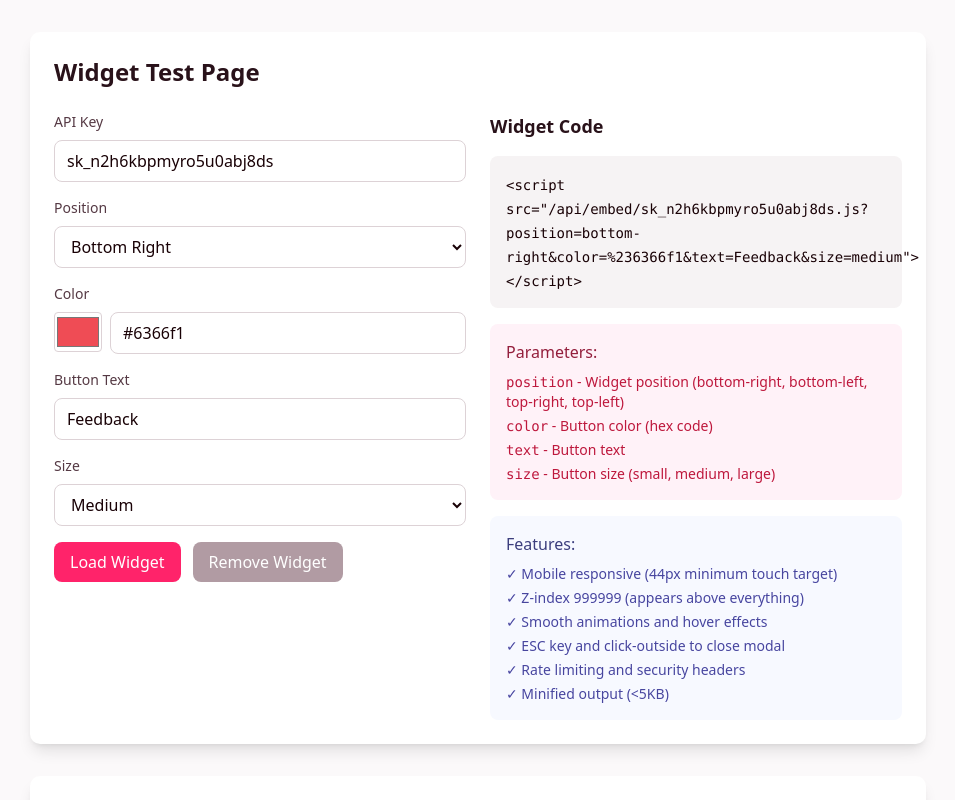
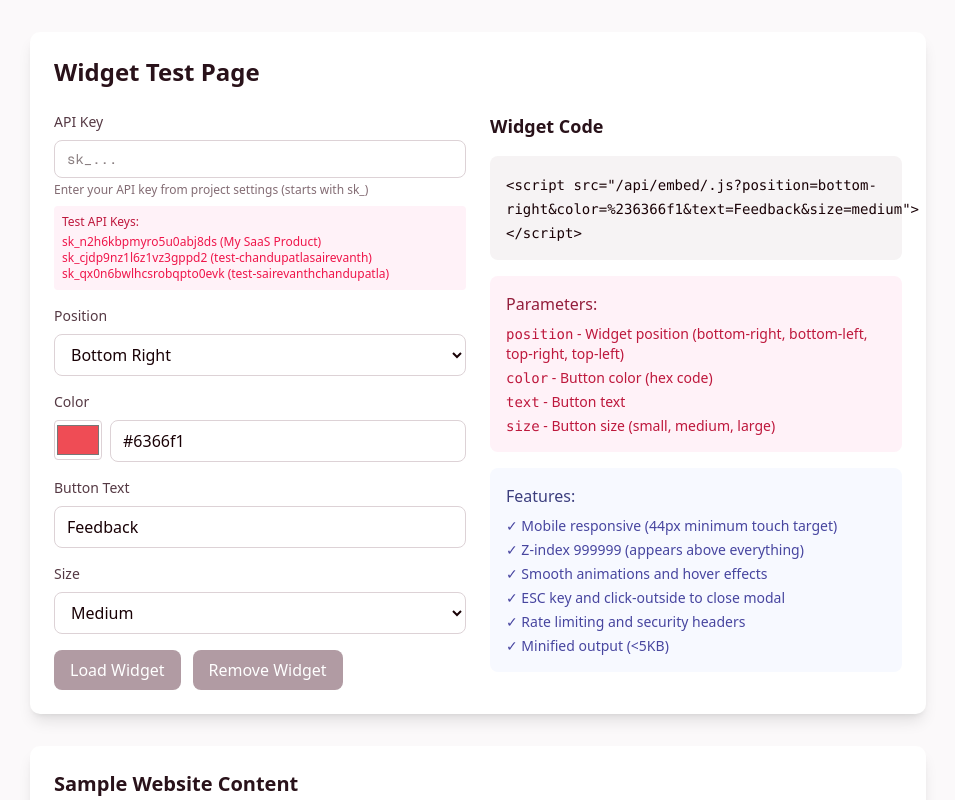
Before and after one commit to sairevanth-zz/signalsloop, a Next.js app: page /widget-test in a window 1280 px wide. Shown: the top 800 px of the page, without its empty margins (162-1117 px from the left). Built offline with nearby package versions, Linux system fonts and the light colour scheme.

Commit message:
Improve widget test page: clear default API key, add validation, show test keys

```diff
--- a/src/app/widget-test/page.tsx
+++ b/src/app/widget-test/page.tsx
@@ -3,7 +3,7 @@
 import { useState } from 'react';
 
 export default function WidgetTestPage() {
-  const [apiKey, setApiKey] = useState('sk_n2h6kbpmyro5u0abj8ds');
+  const [apiKey, setApiKey] = useState('');
   const [position, setPosition] = useState('bottom-right');
   const [color, setColor] = useState('#6366f1');
   const [text, setText] = useState('Feedback');
@@ -11,6 +11,17 @@ export default function WidgetTestPage() {
   const [widgetLoaded, setWidgetLoaded] = useState(false);
 
   const loadWidget = () => {
+    // Validate API key
+    if (!apiKey.trim()) {
+      alert('Please enter an API key');
+      return;
+    }
+
+    if (!apiKey.startsWith('sk_')) {
+      alert('API key should start with "sk_"');
+      return;
+    }
+
     // Remove existing widget
     const existingScript = document.getElementById('signalsloop-widget-script');
     if (existingScript) {
@@ -83,9 +94,18 @@ export default function WidgetTestPage() {
                   type="text"
                   value={apiKey}
                   onChange={(e) => setApiKey(e.target.value)}
-                  placeholder="Enter your project API key"
-                  className="w-full px-3 py-2 border border-gray-300 rounded-md focus:outline-none focus:ring-2 focus:ring-blue-500"
+                  placeholder="sk_..."
+                  className="w-full px-3 py-2 border border-gray-300 rounded-md focus:outline-none focus:ring-2 focus:ring-blue-500 font-mono text-sm"
                 />
+                <p className="text-xs text-gray-500 mt-1">
+                  Enter your API key from project settings (starts with sk_)
+                </p>
+                <div className="mt-2 p-2 bg-blue-50 rounded text-xs">
+                  <p className="font-medium text-blue-800 mb-1">Test API Keys:</p>
+                  <p className="text-blue-700">sk_n2h6kbpmyro5u0abj8ds (My SaaS Product)</p>
+                  <p className="text-blue-700">sk_cjdp9nz1l6z1vz3gppd2 (test-chandupatlasairevanth)</p>
+                  <p className="text-blue-700">sk_qx0n6bwlhcsrobqpto0evk (test-sairevanthchandupatla)</p>
+                </div>
               </div>
 
               <div>
```
